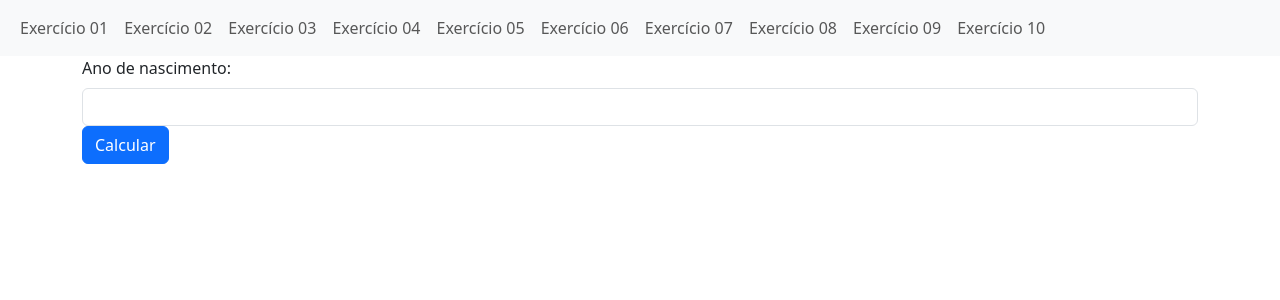
After one commit to LuAlbertoni/Linguagem-de-Programacao-IV, a PHP site: page /ex09/index.php in a window 1280 px wide. The commit adds this page. Shown: the top 300 px of the page. Run offline with PHP 8.4, Linux system fonts and the light colour scheme.

Commit message:
Adicionado Exercício 09 - Lista 02 Bootstrap

```diff
--- /dev/null
+++ b/Lista-de-Exercicios-02-Bootstrap/ex09/index.php
@@ -0,0 +1,22 @@
+<?php
+require_once "../header.php";
+?>
+
+<form action="script.php" method="post">
+    <div class="row">
+        <div class="col">
+            <label for="ano" class="form-label">Ano de nascimento:</label>
+            <input type="number" name="ano" id="ano" class="form-control" required>
+            <div class="row">
+                <div class="col">
+                    <button type="submit" class="btn btn-primary">
+                        Calcular
+                    </button>
+                </div>
+            </div>
+        </div>
+    </div>
+</form>
+
+<?php
+require_once "../footer.php";
--- a/Lista-de-Exercicios-02-Bootstrap/funcoes.php
+++ b/Lista-de-Exercicios-02-Bootstrap/funcoes.php
@@ -86,3 +86,13 @@ function calcularQuantidadeETotal($metros)
 
     return array('latas' => $latas, 'preco' => $preco);
 }
+
+function calcularIdade($ano)
+{
+    $anoAtual = date('Y');
+    $idade = $anoAtual - $ano;
+    $dias = $idade * 365;
+    $idade2025 = 2025 - $ano;
+
+    return array('idade' => $idade, 'dias' => $dias, 'idade2025' => $idade2025);
+}
```
Also changed, not shown: Lista-de-Exercicios-02-Bootstrap/ex09/script.php (added, +8 -0 lines).
